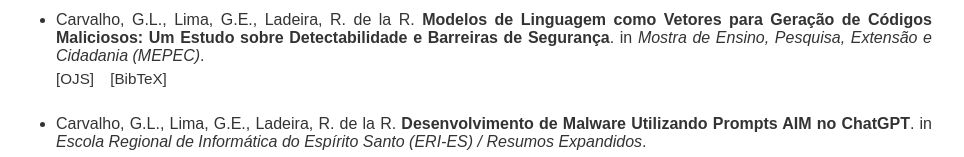
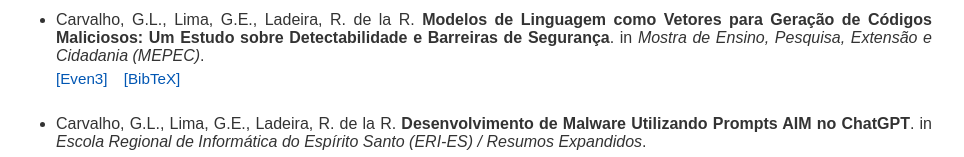
Before and after one commit to Lima001/Lima001.github.io, a plain HTML site: page appendix-publications.html in a window 1280 px wide. Shown: the part 181-338 px from the top of the page, without its empty margins (158-1122 px from the left). Drawn offline with Linux system fonts and the light colour scheme.

Commit message:
Added entry - MEPEC 2025

```diff
--- a/appendix-publications.html
+++ b/appendix-publications.html
@@ -100,8 +100,8 @@
         <strong>Modelos de Linguagem como Vetores para Geração de Códigos Maliciosos: Um Estudo sobre Detectabilidade e Barreiras de Segurança</strong>.
         in <em>Mostra de Ensino, Pesquisa, Extensão e Cidadania (MEPEC)</em>.
         <div class="pub-links">
-          <a role="link" aria-disabled="true" style="color: inherit; text-decoration: none;">[OJS]</a>
-          <a role="link" aria-disabled="true" style="color: inherit; text-decoration: none;">[BibTeX]</a>
+          <a href="https://centraldeeventos.ifc.edu.br/anais/mepec2025/1269462-modelos-de-linguagem-como-vetores-para-geracao-de-codigos-maliciosos--um-estudo-sobre--detectabilidade-e-barreir/" target="_blank">[Even3]</a>
+          <a href="https://Lima001.github.io/files/bibtex/carvalho2025modelos.txt" target="_blank">[BibTeX]</a>
         </div>
       </li>
       <li> Carvalho, G.L., Lima, G.E., Ladeira, R. de la R.
```
Also changed, not shown: files/bibtex/carvalho2025modelos.txt (added).
